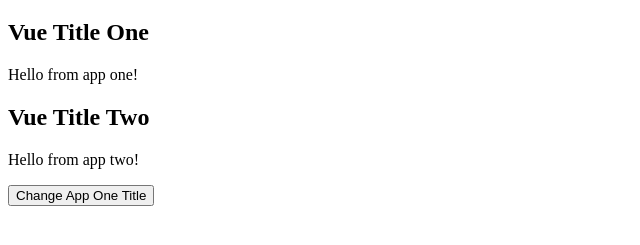
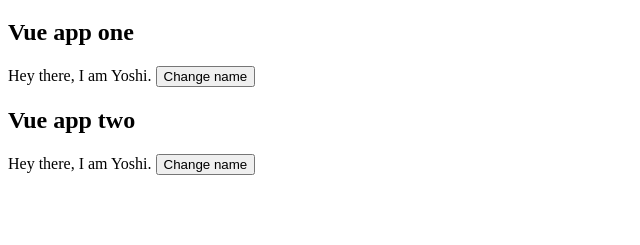
Before and after one commit to DaftBeowulf/vue-examples, a website: page index.html in a window 1280 px wide. Shown: the part 61-306 px from the top of the page, without its empty margins (0-640 px from the left). Drawn offline with nearby package versions, Linux system fonts and the light colour scheme.

Commit message:
:sparkles: Reusable component (in separate Vue instances)

```diff
--- a/app.js
+++ b/app.js
@@ -1,29 +1,22 @@
-var one = new Vue({
-  el: "#vue-app-one",
-  data: {
-    title: "Vue Title One"
+Vue.component("greeting", {
+  template:
+    "<p>Hey there, I am {{name}}. <button v-on:click='changeName'>Change name</button></p>",
+  data: function() {
+    return {
+      name: "Yoshi"
+    };
   },
-  methods: {},
-  computed: {
-    greet: function() {
-      return "Hello from app one!";
+  methods: {
+    changeName: function() {
+      this.name = "Mario";
     }
   }
 });
 
-var two = new Vue({
-  el: "#vue-app-two",
-  data: { title: "Vue Title Two" },
-  methods: {
-    changeTitle: function() {
-      one.title = "Title changed!";
-    }
-  },
-  computed: {
-    greet: function() {
-      return "Hello from app two!";
-    }
-  }
+new Vue({
+  el: "#vue-app-one"
 });
 
-// two.title = "Changed from outside";
+new Vue({
+  el: "#vue-app-two"
+});
--- a/index.html
+++ b/index.html
@@ -12,14 +12,13 @@
     <h1>Multiple Vue instances</h1>
 
     <div id="vue-app-one">
-      <h2>{{ title }}</h2>
-      <p>{{ greet }}</p>
+      <h2>Vue app one</h2>
+      <greeting></greeting>
     </div>
 
     <div id="vue-app-two">
-      <h2>{{ title }}</h2>
-      <p>{{ greet }}</p>
-      <button v-on:click="changeTitle">Change App One Title</button>
+      <h2>Vue app two</h2>
+      <greeting></greeting>
     </div>
     <script src="app.js"></script>
   </body>
```
